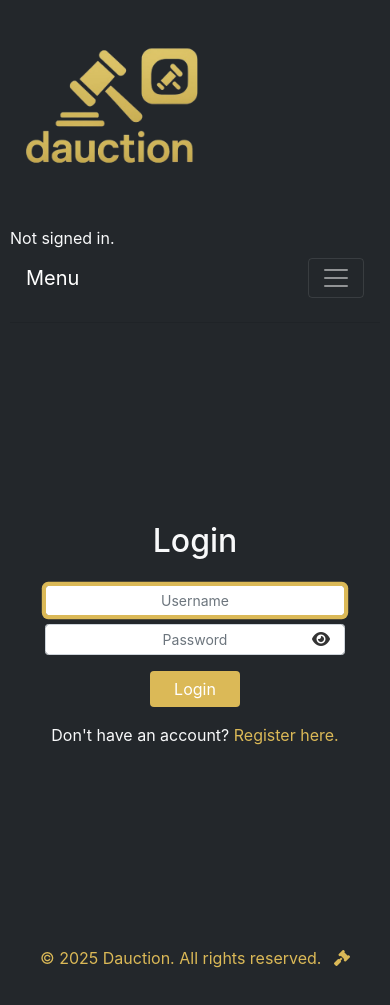
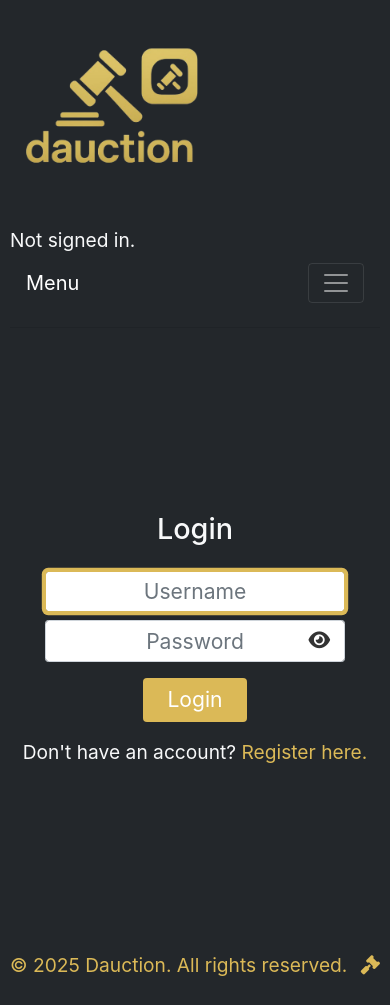
Before and after one commit to Legendsberlins/Commerce, a Django app: a page that uses auctions/templates/auctions/login.html in a window 390 px wide. Before the commit the page ends 968 px from the top, so only its background shows below. Run offline with Django 3.2, Linux system fonts and the light colour scheme; some libraries are stand-ins or nearby versions.

Commit message:
increased font size

```diff
--- a/auctions/static/auctions/styles.css
+++ b/auctions/static/auctions/styles.css
@@ -47,3 +47,15 @@ a:hover .listing-link, .listing-link:hover {
 .categories-list:hover{
     background-color: rgb(145, 143, 143);
 }
+
+@media (max-width: 600px) {
+    body {
+        font-size: 1.2rem;
+    }
+    h1, h2, h3, h4, h5, h6 {
+        font-size: 1.5em;
+    }
+    .form-control, .btn, .nav-link {
+        font-size: 1.1em;
+    }
+}
```
Also changed, not shown: 1 other file.
